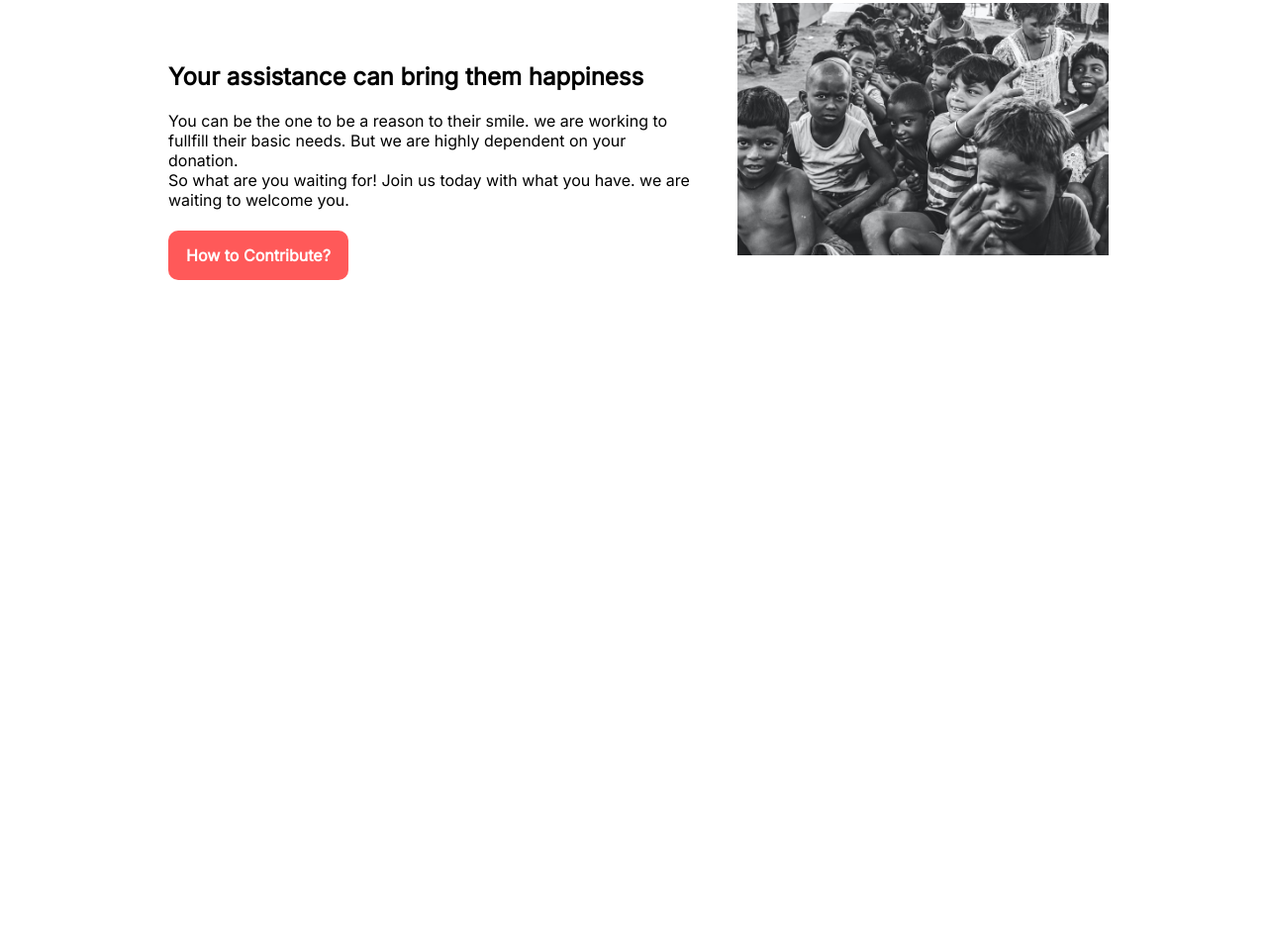
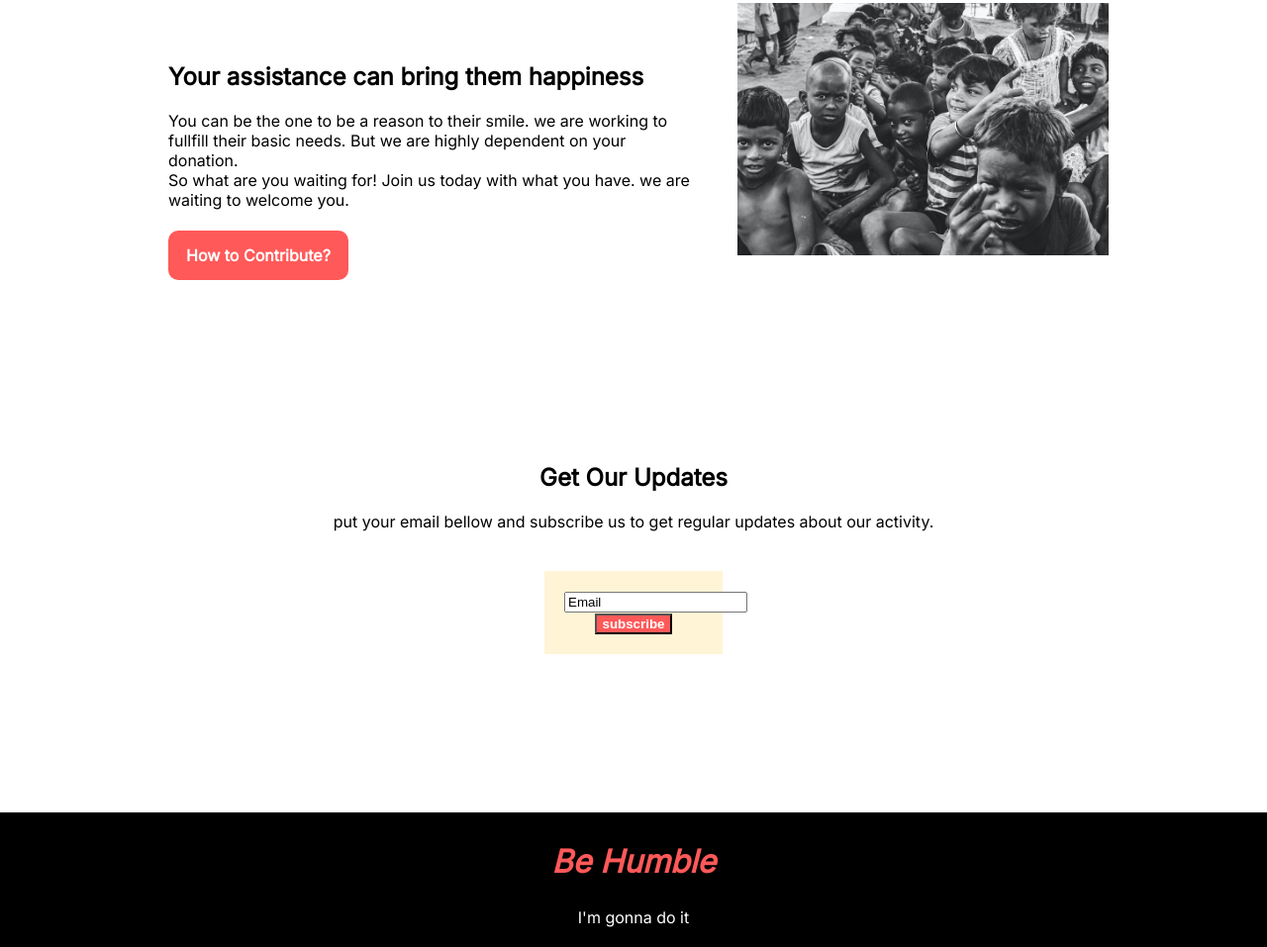
Before and after one commit to Mohaiminul-Islam-Bhuiyan/assignment-one, a plain HTML site: page index.html in a window 1280 px wide. Shown: the part 2109-3066 px from the top of the page at 99% size. Before the commit the page ends 2577 px from the top, so only its background shows below. Drawn offline with Linux system fonts and the light colour scheme.

Commit message:
complete

```diff
--- a/index.html
+++ b/index.html
@@ -76,5 +76,23 @@
     </div>
    </section>
 
+   <section class="bottom-margin middle-allignment">
+    <div>
+        <h1 class="body-headings">Get Our Updates</h1>
+        <p>put your email bellow and subscribe us to get regular updates about our activity.</p>
+    </div>
+    <div id="email-box">
+        <form target="_blank" action="https://assunnahfoundation.org/membership">
+            <input type="email" name="Email" id="email" value="Email">
+            <button id="subscribe-button">subscribe</button>
+        </form>
+    </div>
+   </section>
+
+   <footer id="footer" class="middle-allignment">
+    <h1 id="humble"><i>Be Humble</i></h1>
+    <p id="do-it" class="white-text">I'm gonna do it</p>
+   </footer>
+
 </body>
 </html>
--- a/style.css
+++ b/style.css
@@ -48,7 +48,7 @@ body{
 }
 .taka{
     margin-left: 2%;
-    background-color: whitesmoke;
+    background-color: #fafafa;
     padding: 20px 20px 20px 20px;
     border-radius: 9%;
 }
@@ -60,7 +60,7 @@ body{
 }
 #underline{
     width: 400px;
-    color: grey;
+    color: #dadada;
     margin-bottom: 25px;
 }
 #donate-plans{
@@ -71,7 +71,7 @@ body{
     padding:20px 20px 20px 20px;
 }
 #food{
-    background-color: rgb(168, 225, 168);
+    background-color: #b0e3e9;
     margin-right: 30px;
 }
 #shelter{
@@ -91,3 +91,26 @@ body{
 #contribute{
     padding: 40px 40px 40px 170px;
 }
+#email-box{
+    margin: 40px 550px 40px 550px;
+    padding: 20px 20px 20px 20px;
+    background-color: #fff4d6;
+}
+#subscribe-button{
+    background-color: #ff5959;
+    color: white;
+    font-weight: 700;
+}
+#footer{
+    background-color: black;
+}
+#humble{
+    color: #ff5959;
+    height: 80px;
+    padding-top: 30px;
+    margin-bottom: -30px;
+}
+#do-it{
+    padding-bottom: 20px;
+    margin-bottom: -10px;
+}
```
